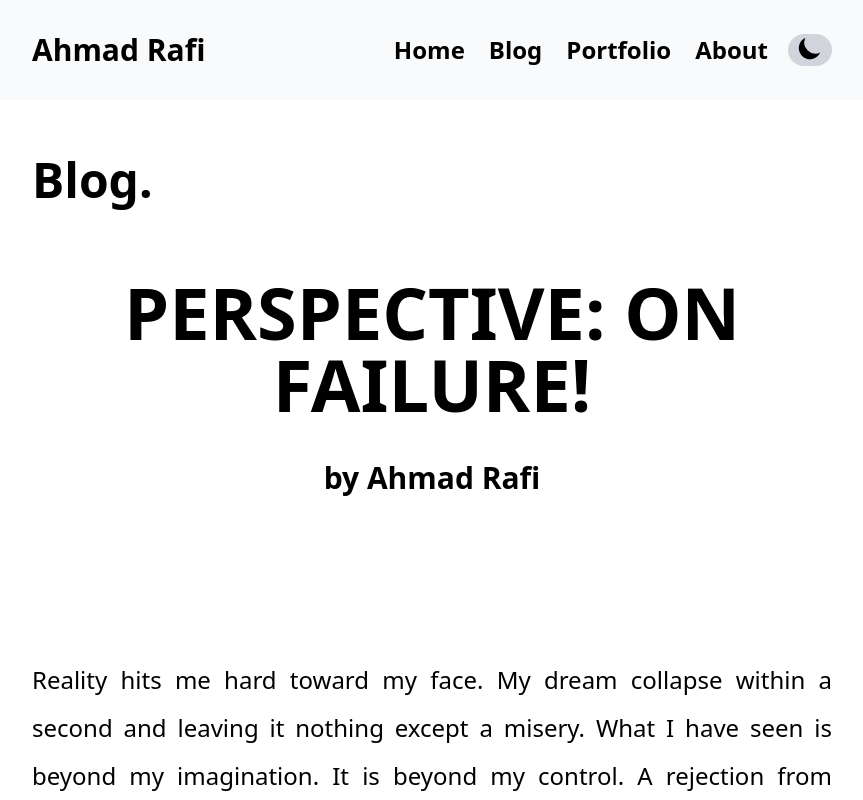
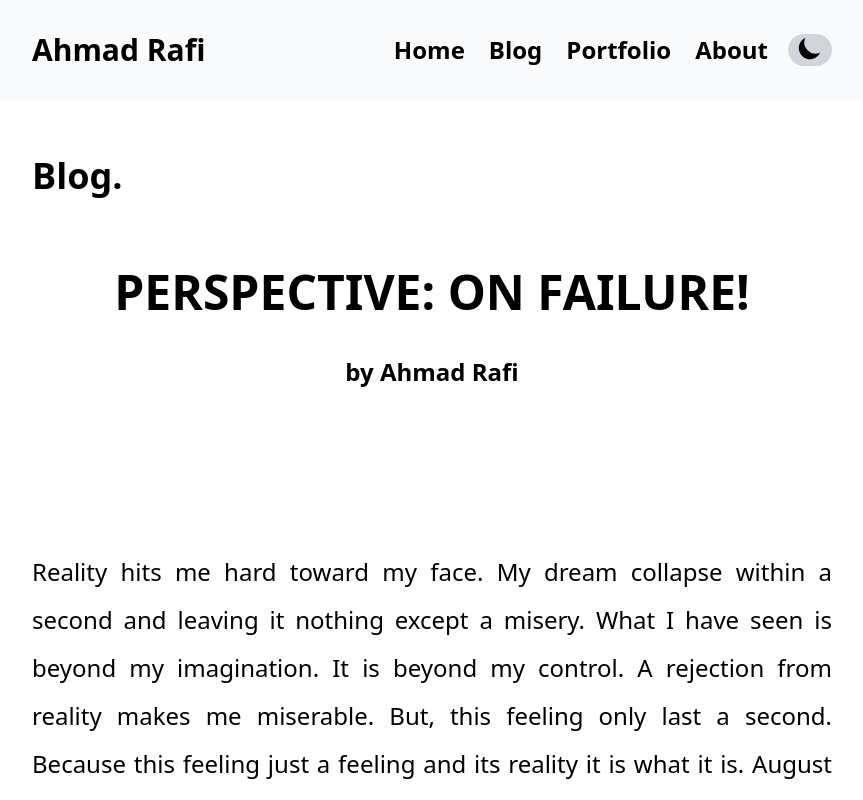
Before and after one commit to ahmadrafidev/Personal-Website-2, a Next.js app: page /posts/on-failure in a window 1280 px wide. Shown: the top 800 px of the page, without its empty margins (208-1071 px from the left). Built offline with nearby package versions, Linux system fonts and the light colour scheme.

Commit message:
add new post

```diff
--- a/components/posts/post-detail/post-header.jsx
+++ b/components/posts/post-detail/post-header.jsx
@@ -8,12 +8,12 @@ function PostHeader(props) {
     <header>
       <Link passHref href="/posts">
         <a>
-          <p class="font-secondary font-bold text-xl sm:text-3xl md:text-5xl hover:underline">Blog.</p>
+          <p class="font-secondary font-bold text-xl sm:text-2xl md:text-4xl hover:underline">Blog.</p>
         </a>
       </Link>
       <div class="text-center">
-        <h1 class="font-bold font-secondary text-2xl md:text-5xl lg:text-7xl uppercase pt-8 my-10">{title}</h1>
-        <p class="font-secondary font-semibold text-xl md:text-3xl my-7">by {author}</p>
+        <h1 class="font-bold font-secondary text-2xl md:text-3xl lg:text-5xl uppercase pt-8 my-10">{title}</h1>
+        <p class="font-secondary font-semibold text-xl md:text-2xl my-7">by {author}</p>
       </div>
     </header>
   );
--- a/posts/first-internship.md
+++ b/posts/first-internship.md
@@ -1,8 +1,14 @@
 ---
 title: "My First Internship"
-excerpt: "Story about my first internship"
+excerpt: "Story about my first internship as a mobile developer"
 date: '2022-04-09'
 author: Ahmad Rafi
 ---
 
-Soon!
+# INTERNSHIP AS A MOBILE ENGINEER INTERN in KawanBantu
+
+## My First Month
+
+## My Second Month
+
+## My Last Month
--- /dev/null
+++ b/posts/second-intership.md
@@ -0,0 +1,14 @@
+---
+title: "My Second Internship"
+excerpt: "Story about my second internship on Sagara Technology"
+date: '2022-04-25'
+author: Ahmad Rafi
+---
+
+# INTERNSHIP AS A FRONTEND ENGINEER INTERN in Sagara Technology
+
+## My First Month
+
+## My Second Month
+
+## My Last Month
```
Also changed, not shown: 2 other files (tests, documents, lock files or other folders).
